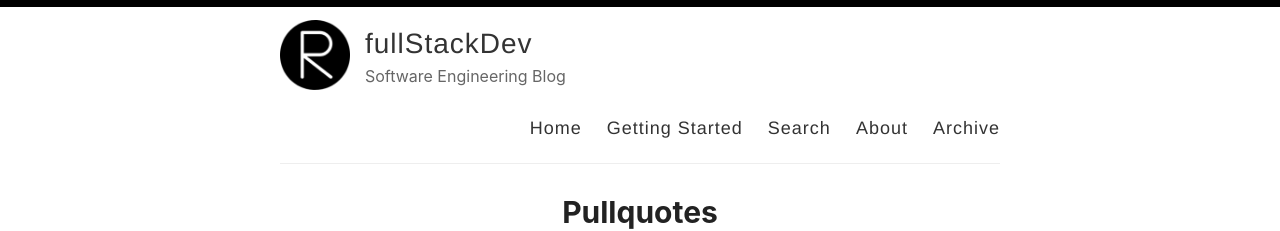
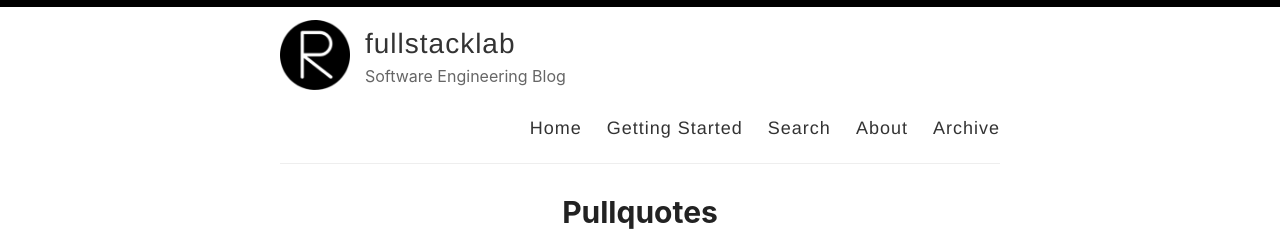
Before and after one commit to patnidevesh1/patnidevesh1.github.io, a Jekyll site: the page built from index.html, in a window 1280 px wide and 900 px high. Shown: the top 231 px of the window. Built offline with Jekyll 4.4.1, drawn with Linux system fonts in a browser that asks for light colours; the list of posts is cut into pages by our own code.

Commit message:
Update _config.yml

```diff
--- a/_config.yml
+++ b/_config.yml
@@ -3,7 +3,7 @@
 #
 
 # Name of your site (displayed in the header)
-name: fullStackDev
+name: fullstacklab
 
 # Name of the author
 author: Devesh Patni
@@ -24,7 +24,7 @@ footer-links:
   email: patnidevesh6@gmail.com
   facebook:
   flickr:
-  github: amitmerchant1990/reverie
+  github: patnidevesh1.github.io
   instagram:
   linkedin:
   pinterest:
```
